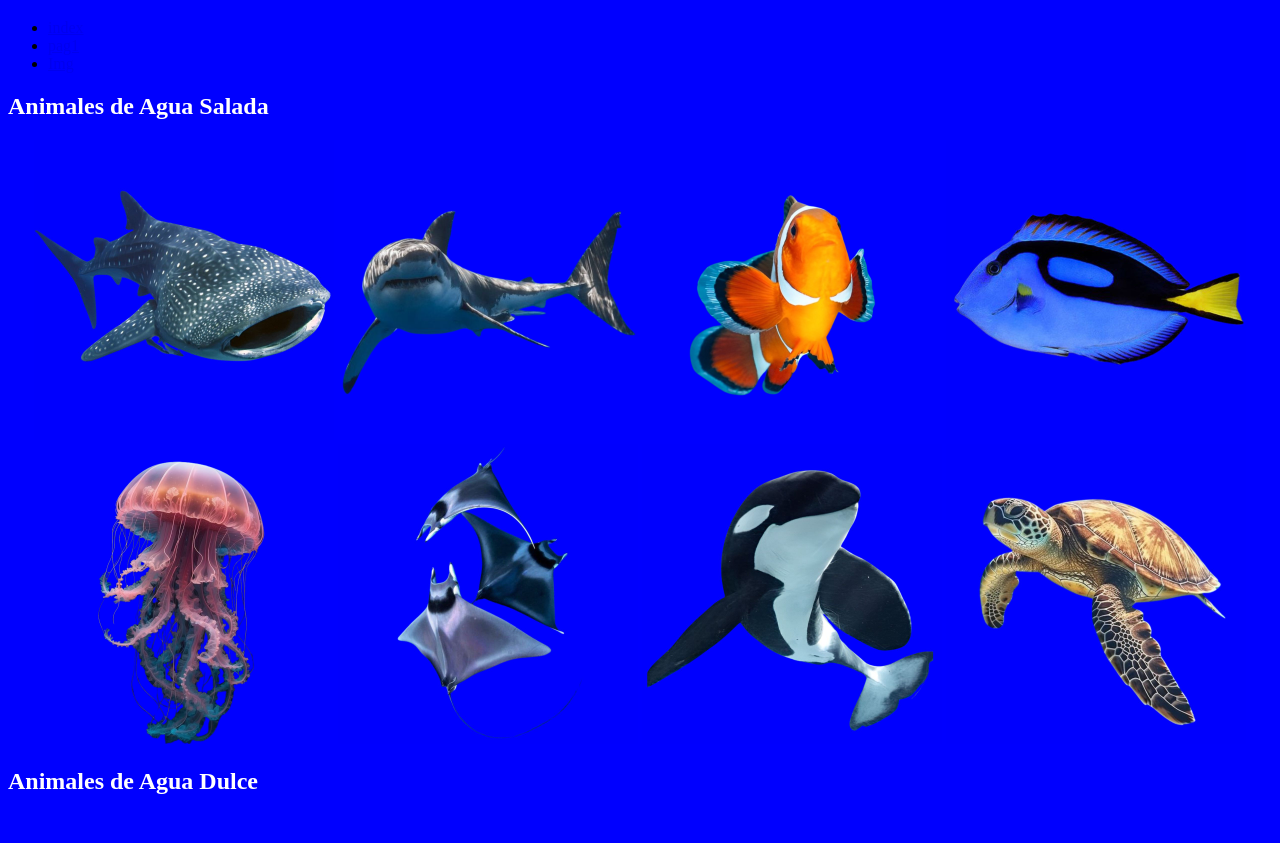
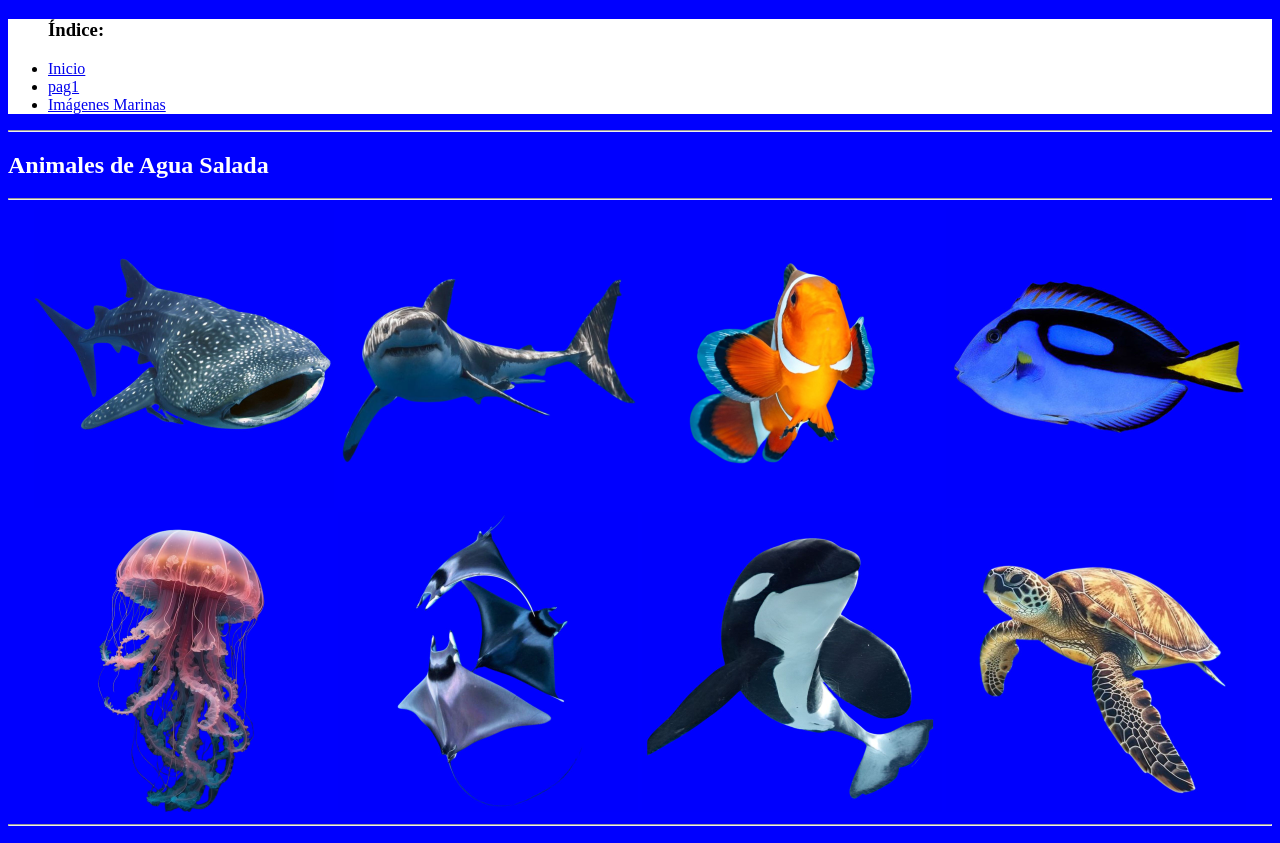
Before and after one commit to Lauracamacholipa/PaginaWeb, a plain HTML site: page pagina5.html in a window 1280 px wide. Shown: the part 61-904 px from the top of the page. Drawn offline with Linux system fonts and the light colour scheme.

Commit message:
Pagina casi terminada

```diff
--- a/pagina5.html
+++ b/pagina5.html
@@ -4,20 +4,24 @@
     <meta charset="UTF-8">
     <meta name="viewport" content="width=device-width, initial-scale=1.0">
     <title>Imagenes</title>
+
 </head>
 <body style="background-color: blue;">
     <h1 style="color: white; text-align: center;">Imágenes Marinas</h1>
 
-    <div id="nav">
+    <div id="nav" style="background-color: white; color: black">
         <ul>
-            <li><a href="index.html" target="_self">index</a></li>
+            <h3>Índice:</h3>
+            <li><a href="index.html" target="_self">Inicio</a></li>
             <li><a href="pagina1.html" target="_self">pag1</a></li>
-            <li><a href="pagina5.html" target="_self">Img</a></li>
+
+            <li><a href="pagina5.html" target="_self">Imágenes Marinas</a></li>
 
         </ul>
     </div>
-
+    <hr>
     <h2 style="color: white;">Animales de Agua Salada</h2>
+    <hr>
     <div style="text-align: center;">
         <img src="Img/Whale Shark.jpg" alt="Tiburón Ballena" style="width: 300px;">
         <img src="Img/Tiburon.png" alt="Tiburón" style="width: 300px;">
@@ -28,8 +32,9 @@
         <img src="Img/Orca.jpg" alt="Orca" style="width: 300px;">
         <img src="Img/Tortuga.jpg" alt="Tortuga" style="width: 300px;">
     </div>
-
+    <hr>
     <h2 style="color: white;">Animales de Agua Dulce</h2>
+    <hr>
     <div style="text-align: center;">
         <img src="Img/Beluga.png" alt="Beluga" style="width: 300px;">
         <img src="Img/Manati.png" alt="Manatí" style="width: 300px;">
--- a/styles/stylePag1.css
+++ b/styles/stylePag1.css
@@ -12,6 +12,7 @@
     display: grid;
     grid-template: auto 1fr auto / auto 1fr auto;
 }
+
 #header{
     padding: 15px;
     background-color: rgba(71,109,147,1);
```
